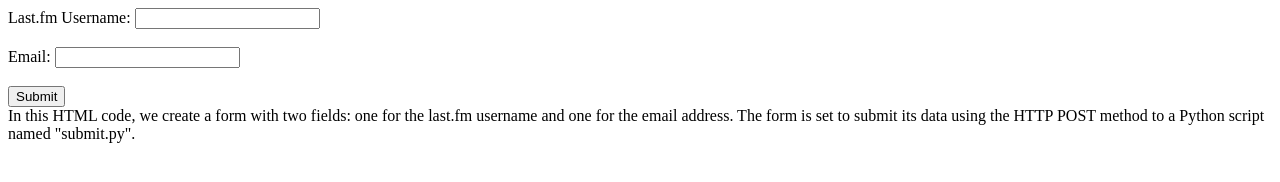
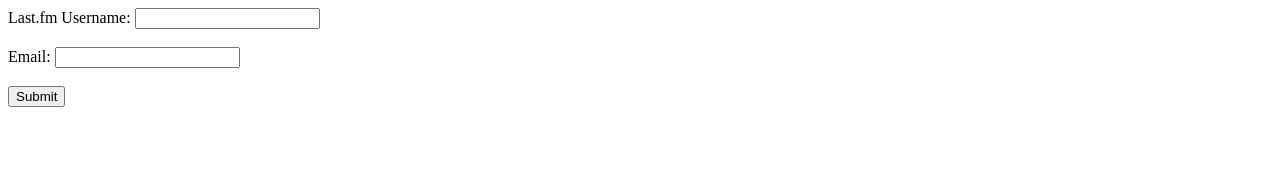
Before and after one commit to dubspol0/dubspol0.github.io, a plain HTML site: page index.html in a window 1280 px wide. Drawn offline with Linux system fonts and the light colour scheme.

Commit message:
Update index.html

```diff
--- a/index.html
+++ b/index.html
@@ -13,4 +13,3 @@
     </form>
   </body>
 </html>
-In this HTML code, we create a form with two fields: one for the last.fm username and one for the email address. The form is set to submit its data using the HTTP POST method to a Python script named "submit.py".
```
